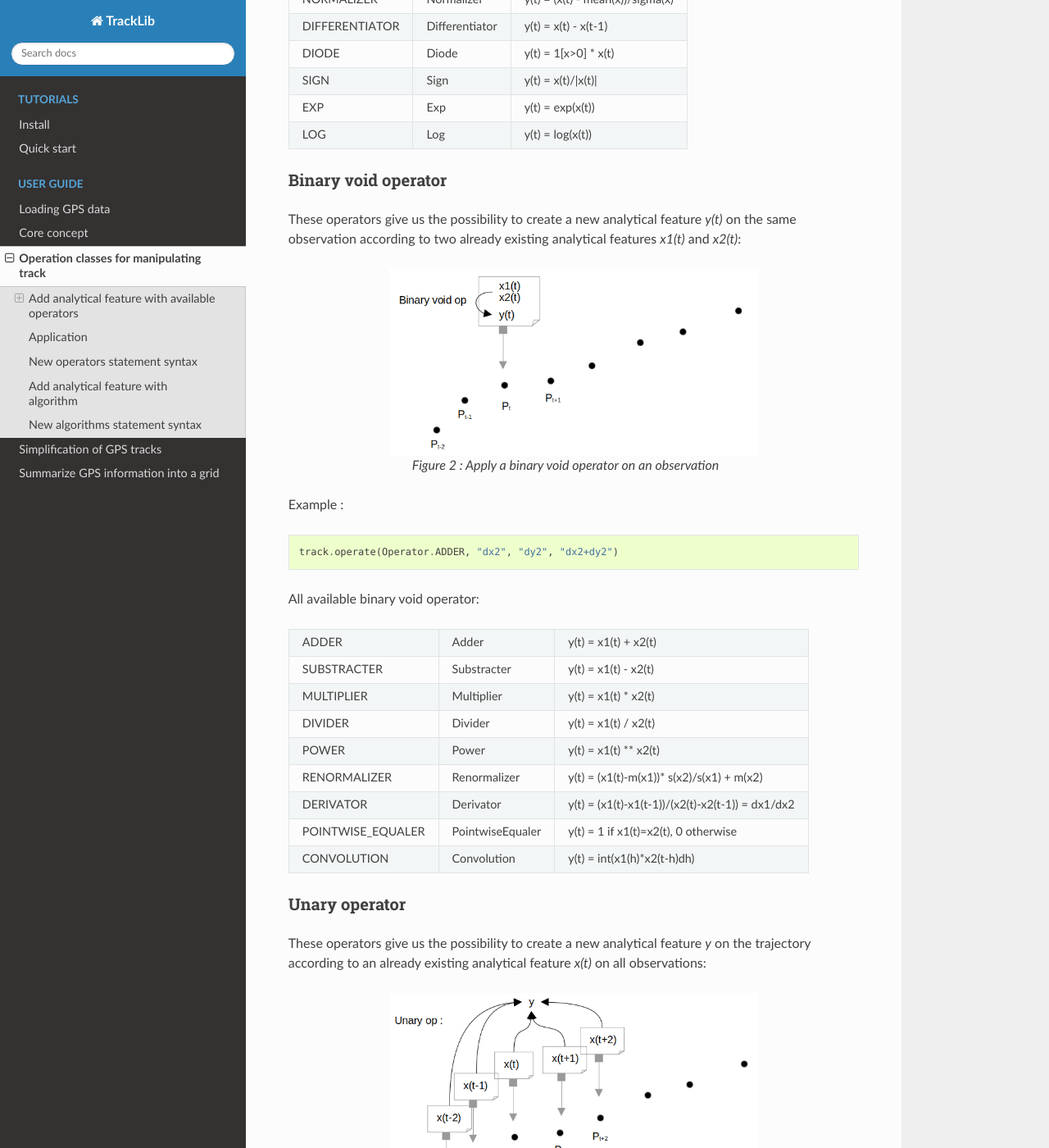
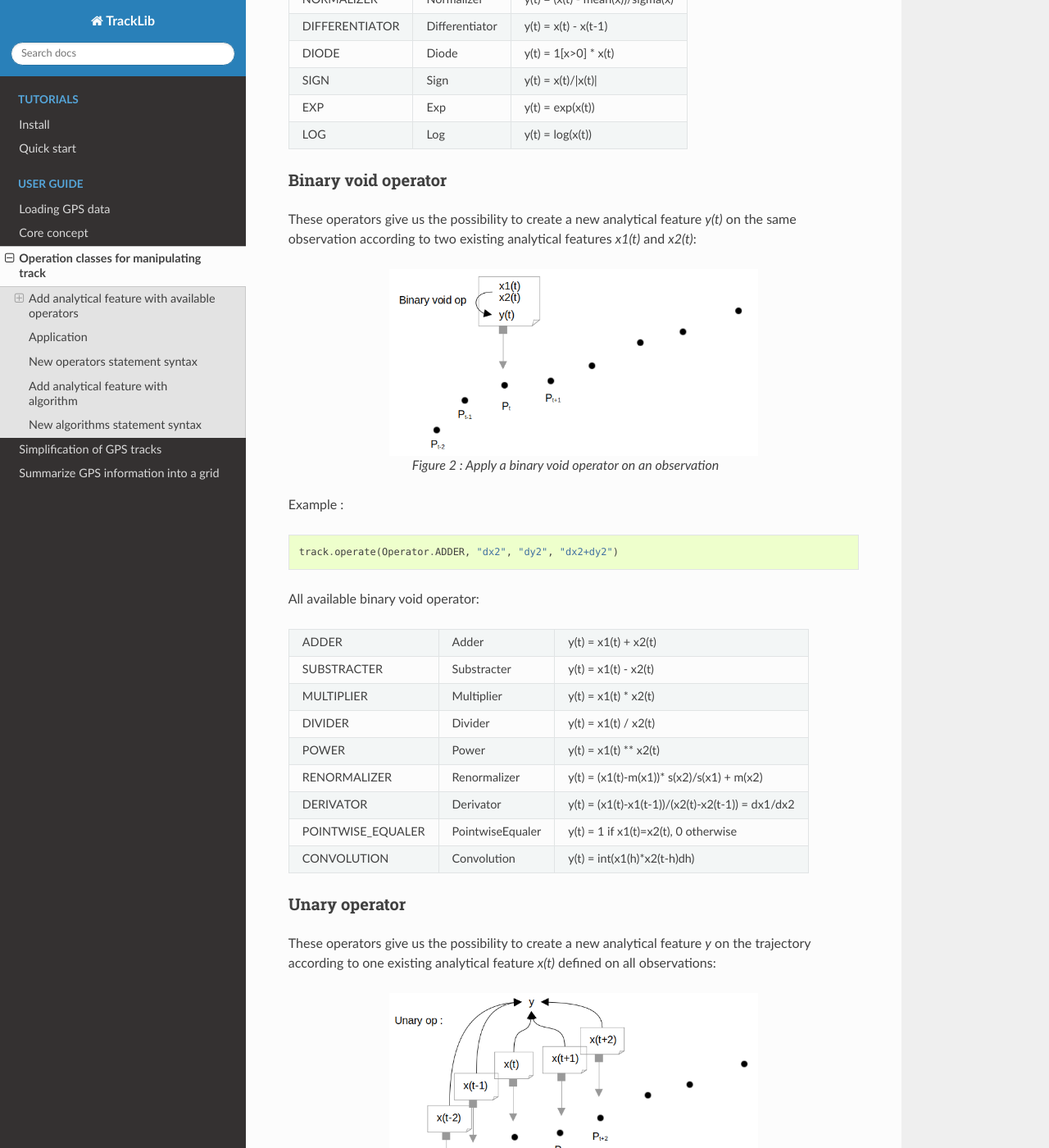
Before and after one commit to umrlastig/tracklib, a Sphinx documentation site: the page built from doc/source/operator.rst, in a window 1280 px wide and 1400 px high, scrolled down 1517 px. Shown: the whole window at 82% size. Built offline with Sphinx 7.4.7 and the Read the Docs theme 2.0.0, drawn with Linux system fonts in a browser that asks for light colours; some of the changed text lies outside the part shown.

Commit message:
doc operator

```diff
--- a/doc/source/operator.rst
+++ b/doc/source/operator.rst
@@ -48,7 +48,7 @@
 ----------------------
 
 These operators give us the possibility to create a new analytical feature *y(t)* on the same observation
-according to an already existing analytical feature *x(t)*:
+according to one existing analytical feature *x(t)*:
 
 .. figure:: ./img/op_unary_void_02.png
    :width: 450px
@@ -106,7 +106,7 @@
 ----------------------
 
 These operators give us the possibility to create a new analytical feature *y(t)* on the same observation
-according to two already existing analytical features *x1(t)* and *x2(t)*:
+according to two existing analytical features *x1(t)* and *x2(t)*:
 
 .. figure:: ./img/op_binary_void_01.png
    :width: 450px
@@ -149,7 +149,7 @@
 -----------------
 
 These operators give us the possibility to create a new analytical feature *y* on the trajectory
-according to an already existing analytical feature *x(t)* on all observations:
+according to one existing analytical feature *x(t)* defined on all observations:
 
 .. figure:: ./img/op_unary_01.png
    :width: 450px
@@ -203,7 +203,7 @@
 -------------------
 
 These operators give us the possibility to create a new analytical feature *y* on the trajectory
-according to two already existing analytical features *x1(t)* and *x2(t)* on all observations:
+according to two existing analytical features *x1(t)* and *x2(t)* defined on all observations:
 
 .. figure:: ./img/op_binary_01.png
    :width: 450px
```
